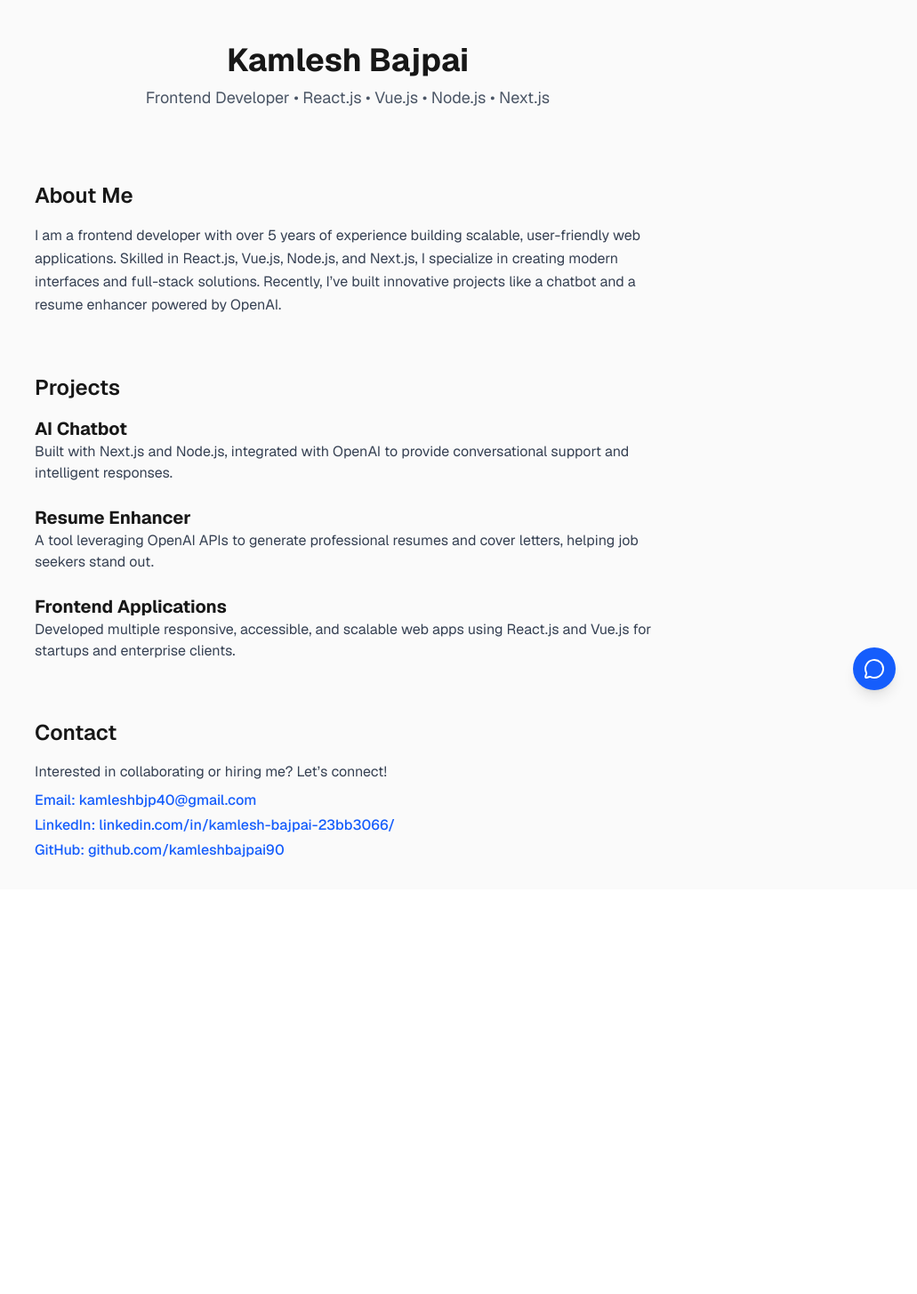
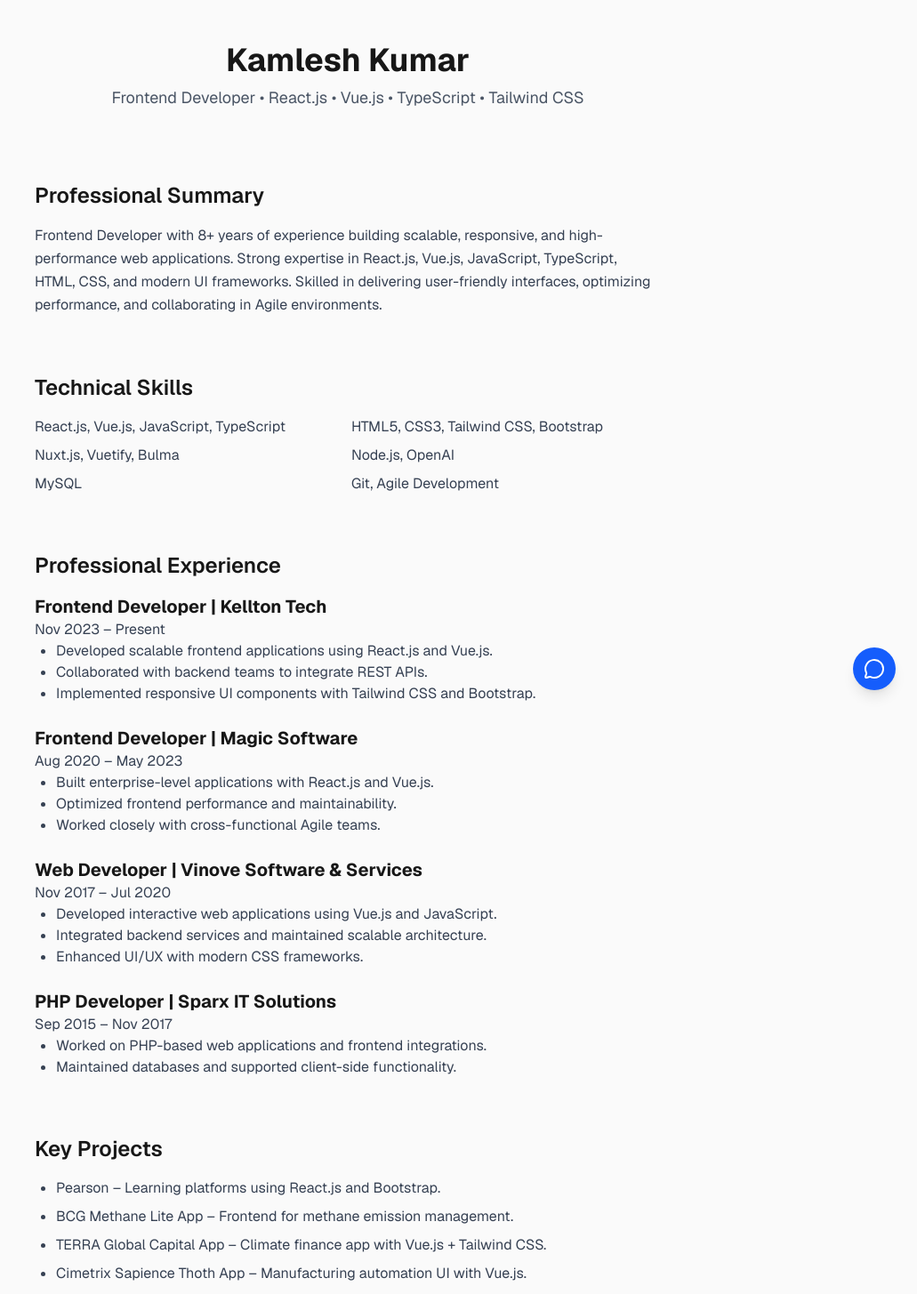
Before and after one commit to kamleshbajpai90/chatbot, a Next.js app: page / in a window 1280 px wide. Shown: the top 1455 px of the page at 89% size, without its empty margins (249-1280 px from the left). Before the commit the page ends 1000 px from the top, so only its background shows below. Built offline with nearby package versions, Linux system fonts and the light colour scheme.

Commit message:
portfolio page added

```diff
--- a/src/app/page.tsx
+++ b/src/app/page.tsx
@@ -6,58 +6,105 @@ export default function Home() {
     <div className="min-h-screen bg-zinc-50 dark:bg-black font-sans">
       {/* Header */}
       <header className="p-12 text-center">
-        <h1 className="text-4xl font-bold">Kamlesh Bajpai</h1>
+        <h1 className="text-4xl font-bold">Kamlesh Kumar</h1>
         <p className="mt-2 text-lg text-gray-600 dark:text-gray-400">
-          Frontend Developer • React.js • Vue.js • Node.js • Next.js
+          Frontend Developer • React.js • Vue.js • TypeScript • Tailwind CSS
         </p>
       </header>
 
       {/* About Section */}
       <section className="max-w-3xl mx-auto p-8">
-        <h2 className="text-2xl font-semibold mb-4">About Me</h2>
+        <h2 className="text-2xl font-semibold mb-4">Professional Summary</h2>
         <p className="text-gray-700 dark:text-gray-300 leading-relaxed">
-          I am a frontend developer with over 5 years of experience building
-          scalable, user-friendly web applications. Skilled in React.js, Vue.js,
-          Node.js, and Next.js, I specialize in creating modern interfaces and
-          full-stack solutions. Recently, I’ve built innovative projects like a
-          chatbot and a resume enhancer powered by OpenAI.
+          Frontend Developer with 8+ years of experience building scalable,
+          responsive, and high-performance web applications. Strong expertise in
+          React.js, Vue.js, JavaScript, TypeScript, HTML, CSS, and modern UI
+          frameworks. Skilled in delivering user-friendly interfaces, optimizing
+          performance, and collaborating in Agile environments.
         </p>
+      </section>
+
+      {/* Skills Section */}
+      <section className="max-w-3xl mx-auto p-8">
+        <h2 className="text-2xl font-semibold mb-4">Technical Skills</h2>
+        <ul className="grid grid-cols-2 gap-2 text-gray-700 dark:text-gray-300">
+          <li>React.js, Vue.js, JavaScript, TypeScript</li>
+          <li>HTML5, CSS3, Tailwind CSS, Bootstrap</li>
+          <li>Nuxt.js, Vuetify, Bulma</li>
+          <li>Node.js, OpenAI</li>
+          <li>MySQL</li>
+          <li>Git, Agile Development</li>
+        </ul>
+      </section>
+
+      {/* Experience Section */}
+      <section className="max-w-3xl mx-auto p-8">
+        <h2 className="text-2xl font-semibold mb-4">Professional Experience</h2>
+        <div className="space-y-6">
+          <div>
+            <h3 className="text-xl font-bold">Frontend Developer | Kellton Tech</h3>
+            <p className="text-gray-700 dark:text-gray-300">Nov 2023 – Present</p>
+            <ul className="list-disc ml-6 text-gray-700 dark:text-gray-300">
+              <li>Developed scalable frontend applications using React.js and Vue.js.</li>
+              <li>Collaborated with backend teams to integrate REST APIs.</li>
+              <li>Implemented responsive UI components with Tailwind CSS and Bootstrap.</li>
+            </ul>
+          </div>
+          <div>
+            <h3 className="text-xl font-bold">Frontend Developer | Magic Software</h3>
+            <p className="text-gray-700 dark:text-gray-300">Aug 2020 – May 2023</p>
+            <ul className="list-disc ml-6 text-gray-700 dark:text-gray-300">
+              <li>Built enterprise-level applications with React.js and Vue.js.</li>
+              <li>Optimized frontend performance and maintainability.</li>
+              <li>Worked closely with cross-functional Agile teams.</li>
+            </ul>
+          </div>
+          <div>
+            <h3 className="text-xl font-bold">Web Developer | Vinove Software & Services</h3>
+            <p className="text-gray-700 dark:text-gray-300">Nov 2017 – Jul 2020</p>
+            <ul className="list-disc ml-6 text-gray-700 dark:text-gray-300">
+              <li>Developed interactive web applications using Vue.js and JavaScript.</li>
+              <li>Integrated backend services and maintained scalable architecture.</li>
+              <li>Enhanced UI/UX with modern CSS frameworks.</li>
+            </ul>
+          </div>
+          <div>
+            <h3 className="text-xl font-bold">PHP Developer | Sparx IT Solutions</h3>
+            <p className="text-gray-700 dark:text-gray-300">Sep 2015 – Nov 2017</p>
+            <ul className="list-disc ml-6 text-gray-700 dark:text-gray-300">
+              <li>Worked on PHP-based web applications and frontend integrations.</li>
+              <li>Maintained databases and supported client-side functionality.</li>
+            </ul>
+          </div>
+        </div>
       </section>
 
       {/* Projects Section */}
       <section className="max-w-3xl mx-auto p-8">
-        <h2 className="text-2xl font-semibold mb-4">Projects</h2>
-        <div className="space-y-6">
-          <div>
-            <h3 className="text-xl font-bold">AI Chatbot</h3>
-            <p className="text-gray-700 dark:text-gray-300">
-              Built with Next.js and Node.js, integrated with OpenAI to provide
-              conversational support and intelligent responses.
-            </p>
-          </div>
-          <div>
-            <h3 className="text-xl font-bold">Resume Enhancer</h3>
-            <p className="text-gray-700 dark:text-gray-300">
-              A tool leveraging OpenAI APIs to generate professional resumes and
-              cover letters, helping job seekers stand out.
-            </p>
-          </div>
-          <div>
-            <h3 className="text-xl font-bold">Frontend Applications</h3>
-            <p className="text-gray-700 dark:text-gray-300">
-              Developed multiple responsive, accessible, and scalable web apps
-              using React.js and Vue.js for startups and enterprise clients.
-            </p>
-          </div>
-        </div>
+        <h2 className="text-2xl font-semibold mb-4">Key Projects</h2>
+        <ul className="list-disc ml-6 text-gray-700 dark:text-gray-300 space-y-2">
+          <li>Pearson – Learning platforms using React.js and Bootstrap.</li>
+          <li>BCG Methane Lite App – Frontend for methane emission management.</li>
+          <li>TERRA Global Capital App – Climate finance app with Vue.js + Tailwind CSS.</li>
+          <li>Cimetrix Sapience Thoth App – Manufacturing automation UI with Vue.js.</li>
+          <li>Bellxcel – Educational engagement platform using Vue.js + TypeScript.</li>
+          <li>HelloPeter – Review and rating app with Vue.js, Laravel, MySQL.</li>
+        </ul>
+      </section>
+
+      {/* Education Section */}
+      <section className="max-w-3xl mx-auto p-8">
+        <h2 className="text-2xl font-semibold mb-4">Education</h2>
+        <ul className="list-disc ml-6 text-gray-700 dark:text-gray-300">
+          <li>MCA – Computer Science | MJP Rohilkhand University, Bareilly | 2014</li>
+          <li>BCA – Computer Science | UP Technical University | 2011</li>
+        </ul>
       </section>
 
       {/* Contact Section */}
       <section className="max-w-3xl mx-auto p-8">
         <h2 className="text-2xl font-semibold mb-4">Contact</h2>
-        <p className="text-gray-700 dark:text-gray-300">
-          Interested in collaborating or hiring me? Let’s connect!
-        </p>
+        <p className="text-gray-700 dark:text-gray-300">Let’s connect!</p>
         <p className="mt-2 text-blue-600 dark:text-blue-400 font-medium">
           Email: kamleshbjp40@gmail.com
         </p>
```
